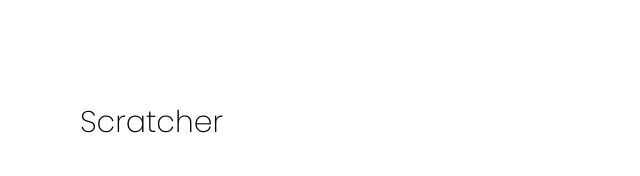
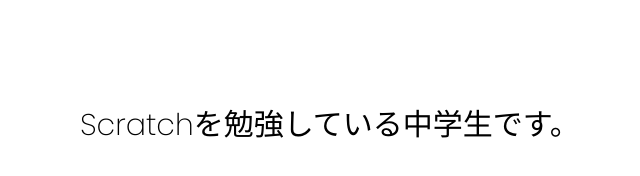
Before and after one commit to Momu09/Momu09.github.io, a plain HTML site: page index.html in a window 1280 px wide. Shown: the whole page, without its empty margins (20-660 px from the left). Drawn offline with Linux system fonts and the light colour scheme.

Commit message:
Update index.html

```diff
--- a/index.html
+++ b/index.html
@@ -7,6 +7,6 @@
     <link href="https://fonts.googleapis.com/css2?family=Noto+Sans+JP:wght@300;700&display=swap" rel="stylesheet">
   </head>
   <body>
-    <p>Scratcher</p>
+    <p>Scratchを勉強している中学生です。</p>
   </body>
 </html>
```
